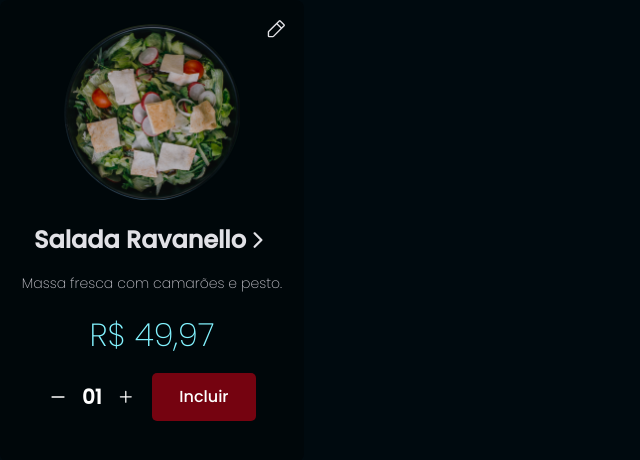
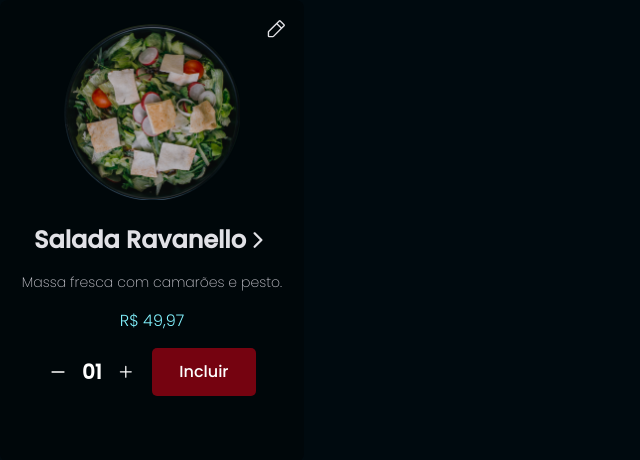
Before and after one commit to ericajv/app-food-explorer, a React (Vite) app: page / in a window 1280 px wide. Shown: the top 460 px of the page, without its empty margins (0-640 px from the left). Built offline with nearby package versions, Linux system fonts and the light colour scheme.

Commit message:
Modifica componente CardPrato

```diff
--- a/src/components/CardPrato/index.jsx
+++ b/src/components/CardPrato/index.jsx
@@ -13,9 +13,7 @@ export function CardPrato({ title, ...rest }) {
         <Container>
             {false
                 ? <button className="FavoriteMeal" > <FaRegHeart /> </button>
-                    : <button className="EditMeal" >
-                        <PiPencilSimple />
-                        </button>
+                : <button className="EditMeal" > <PiPencilSimple /> </button>
             }
             <ImageFav>
                 <img src="public\assets\Mask group.png" alt="imagem do Prato" />
@@ -25,7 +23,8 @@ export function CardPrato({ title, ...rest }) {
                 <IoIosArrowForward />
             </Title>
             <p>Massa fresca com camarões e pesto. </p>
-            <h2>R$ 49,97</h2>
+            <span>R$ 49,97</span>
+            {true &&
                 <Increment>
                     <Amount>
                         <FiMinus />
@@ -34,6 +33,7 @@ export function CardPrato({ title, ...rest }) {
                     </Amount>
                     <Button title="Incluir" />
                 </Increment>
+            }
         </Container>
     );
 }
--- a/src/components/CardPrato/styles.js
+++ b/src/components/CardPrato/styles.js
@@ -4,6 +4,14 @@ import { DEVICE_BREAKPOINTS } from "../../styles/deviceBreakpoints";
 
 export const Container = styled.div`
     position: relative;
+    display:flex;
+    align-Items:center;
+    flex-Direction:column;
+    width: 304px;
+    height: 462px;
+    border-Radius: 8px;
+    background-Color: ${({ theme }) => theme.COLORS.DARK_200};
+    gap:15px;
 
     >button{
       color:${({ theme }) => theme.COLORS.LIGHT_300};
@@ -13,31 +21,20 @@ export const Container = styled.div`
       height: 22px;
       font-Size:22px;
       background: none;
-
       position: absolute;
       top: 16px;
       right:16px;
     }
-      display:flex;
-      align-Items:center;
-      flex-Direction:column;
-      width: 304px;
-      height: 462px;
-      border-Radius: 8px;
-      background-Color: ${({ theme }) => theme.COLORS.DARK_200};
-
-      > h2{
+      >span{
       color: ${({ theme }) => theme.COLORS.CAKE_200};
-        font-Size: 32px;
-        line-Height: 52px;
-        font-Weight: 200;
+      font-size: 1rem;
+      font-weight: 300;
       }
       > p{
         color: ${({ theme }) => theme.COLORS.LIGHT_400};
-        font-Size: 14px;
-        line-Height: 22px;
-        font-Weight: 200;
-        margin-Bottom: 15px;
+        font-size: 0.875rem;
+        font-weight: 200;
+        margin: 0;
       }
         @media (max-width: ${DEVICE_BREAKPOINTS.MD}) {
       display:flex;
@@ -47,12 +44,7 @@ export const Container = styled.div`
       height: 292px;
       border-Radius: 8px;
       background-Color: ${({ theme }) => theme.COLORS.DARK_200};
-
-      > h2{
-        color: ${({ theme }) => theme.COLORS.CAKE_200};
-        font-Size: 16px;
-        font-Weight: 300;
-      }
+      gap:12px;
       > p{
         display: none;
       }
@@ -69,7 +61,6 @@ export const ImageFav = styled.div`
       > img{
         width: 88px;
         height: 88px;
-        margin-Top:24px;
       }
     }
     `;
@@ -77,47 +68,35 @@ export const Title = styled.div`
     display: flex;
     align-Items: center;
     color: ${({ theme }) => theme.COLORS.LIGHT_300};
-        font-Size: 24px;
+        font-Size:  1.5rem;
         font-Weight: bold;
-        margin-Top: 15px;
-        margin-Bottom: 15px;
-        lineHeight:34px;
+        white-space: nowrap;
     @media (max-width: ${DEVICE_BREAKPOINTS.MD}) {
-        font-Size: 1.5rem;
         font-Weight: 400;
-        margin-Top: 12px;
-        lineHeight:19px;
       }
     `;
 export const Increment = styled.div`
     background-Color: transparent;
-    margin-Top:12px;
-    /* display:none; */
       width: 208px;
       display: flex;
       align-Items: center;
-      gap:16px;
+      gap:1rem;
       font-Size: 20px;
       font-Weight: bold;
-     > svg{
-        width: 24px;
-        height: 24px;
-      }
+
     @media (max-width: ${DEVICE_BREAKPOINTS.MD}) {
       display: flex;
-      /* display:none; */
       align-Items: center;
       flex-Direction: column;
-
       font-Size: 16px;
       font-Weight: 200;
-      margin-Top:12px;
-      margin-Bottom: 24px;
        width: 162px;
-
      > svg{
         width: 18px;
         height: 18px;
+      }
+      > button{
+        height: 32px;
       }
     }
     `;
@@ -128,7 +107,6 @@ export const Amount = styled.div`
     gap:14px;
     @media (max-width: ${DEVICE_BREAKPOINTS.MD}) {
     height: 32px;
-
         > svg{
         width: 1.5rem;
         height: 1.5rem;
```
Lines whose indentation alone changed are shown as unchanged.
